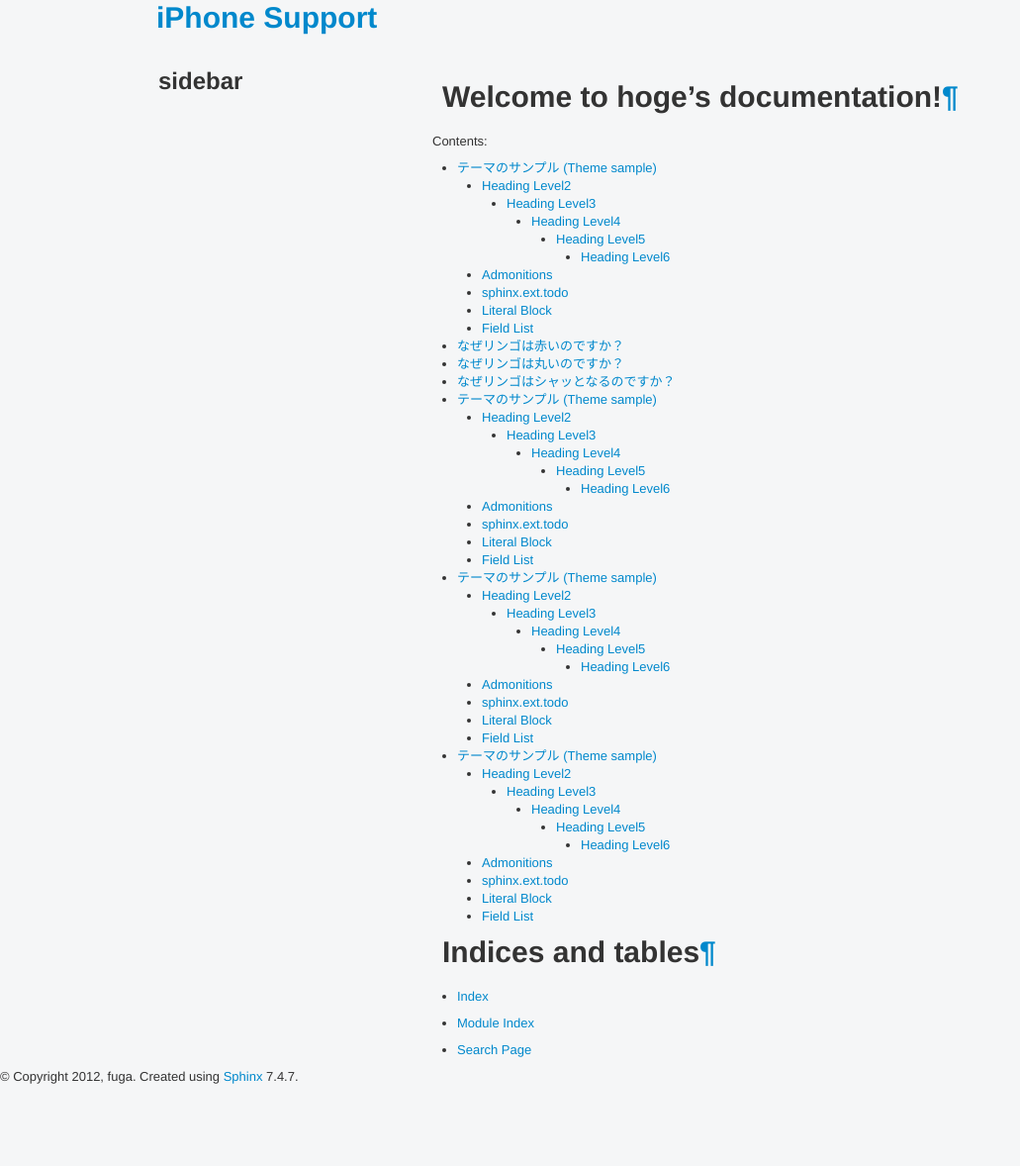
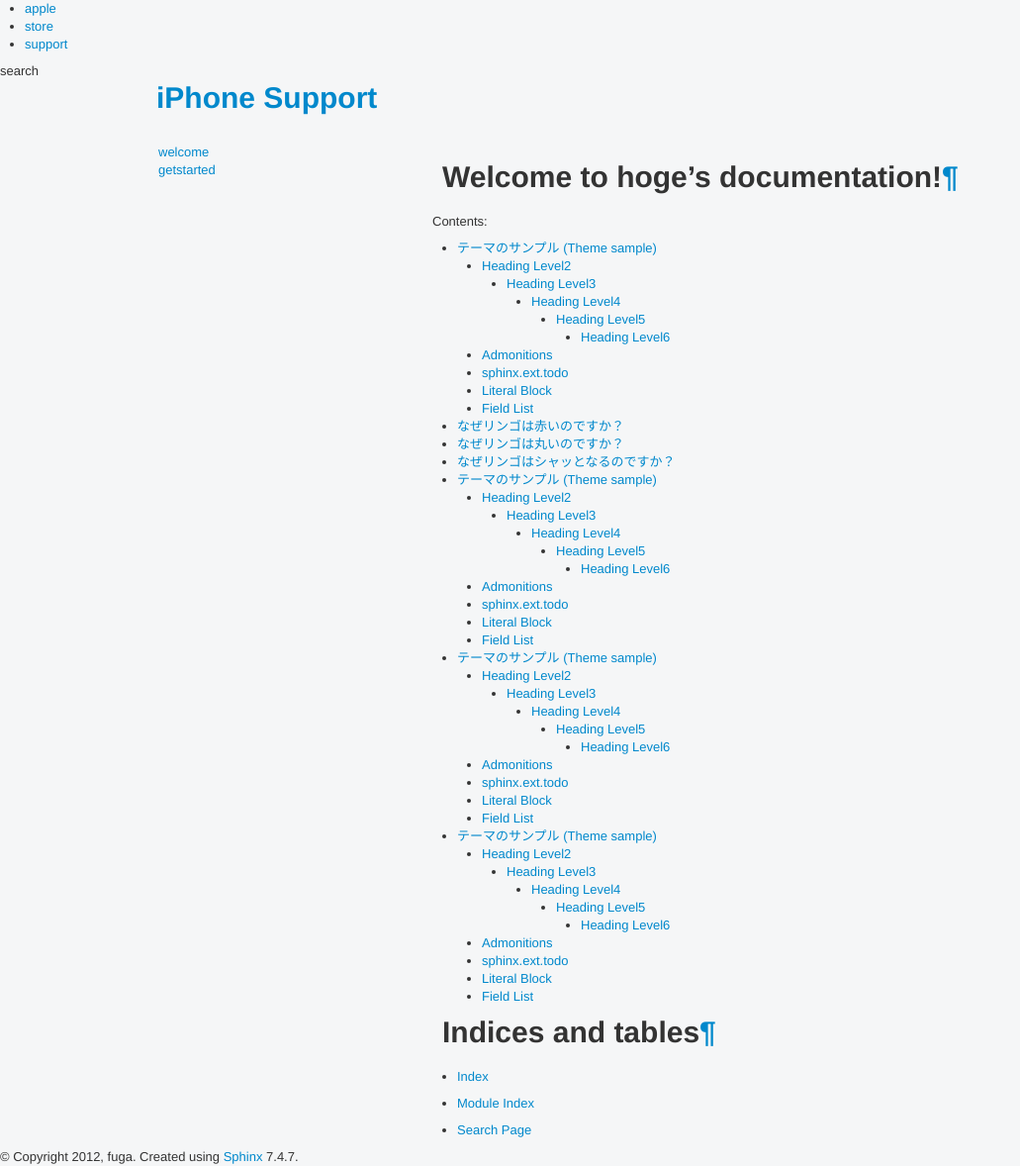
Before and after one commit to magnet88jp/diva-sphinx-theme, a Sphinx documentation site: the page built from source/index.rst, in a window 1280 px wide. Shown: the whole page at 99% size, without its empty margins (0-1031 px from the left). Built offline with Sphinx 7.4.7, drawn with Linux system fonts in a browser that asks for light colours; pages that are not in the unit, such as notebooks, are missing from menus; before the commit the page ends 1097 px from its top, so only the background shows below that; grey boxes are pictures that could not be loaded.

Commit message:
modify layout

```diff
--- a/source/bootstrap/layout.html
+++ b/source/bootstrap/layout.html
@@ -3,8 +3,20 @@
 <link rel="stylesheet" href="{{ pathto('_static/base.css', 1) }}" type="text/css" />
 {% endblock %}
 
+{%- block header %}
+<div id="globalheader">
+  <ul id="globalnav">
+     <li id="gn-apple"><a href="#"><span>apple</span></a></li>
+     <li id="gn-store"><a href="#"><span>store</span></a></li>
+     <li id="gn-support" class="gn-last"><a href="#"><span>support</span></a></li>
+  </ul>
+</div>
+<div id="globalsearch">
+<span>search</span>
+</div>
+{% endblock %}
+
 {%- block relbar1 %}{% endblock %}
-{%- block relbar2 %}{% endblock %}
 
 {%- block content %}
 <div id="container">
@@ -14,11 +26,14 @@
       <div class="cap"></div>
   {%- block sidebar1 %}
       <div id="sidebar">
-        <h2>sidebar</h2>
+        <ul class="nav">
+          <li id="tn-welcome" class="selected"><a href="#"><span>welcome</span></a></li>
+          <li id="tn-getstarted"><a href="#"><span>getstarted</span></a></li>
+        </ul>
       </div><!-- /#sidebar -->
   {% endblock %}
 
-      <div class="document">
+      <div id="section">
   {%- block document %}
         <div class="documentwrapper">
     {%- if render_sidebar %}
@@ -35,8 +50,10 @@
 
   {%- block sidebar2 %}{% endblock %}
         <div class="clearer"></div>
-      </div><!-- /.document -->
+      </div><!-- /#section -->
     </div><!-- /#content -->
   </div><!-- /#main -->
 </div><!-- /#container -->
 {% endblock %}
+
+{%- block relbar2 %}{% endblock %}
--- a/source/bootstrap/static/base.css
+++ b/source/bootstrap/static/base.css
@@ -11,7 +11,7 @@
   z-index: 3;
 }
 
-.document {
+#section {
   float:right;
   padding-left: 40px;
   padding-right: 40px;
```
Also changed, not shown: 1 other file.
